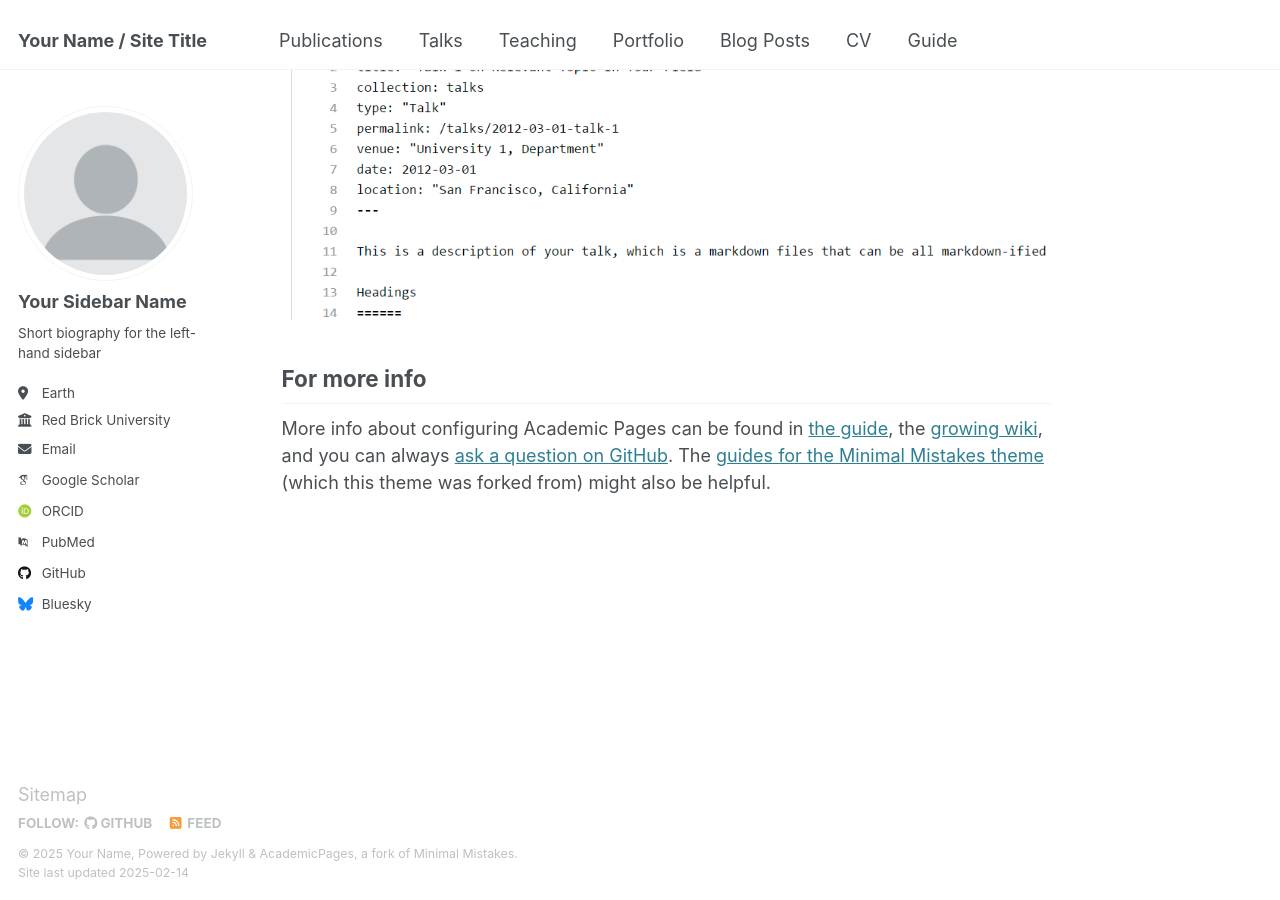
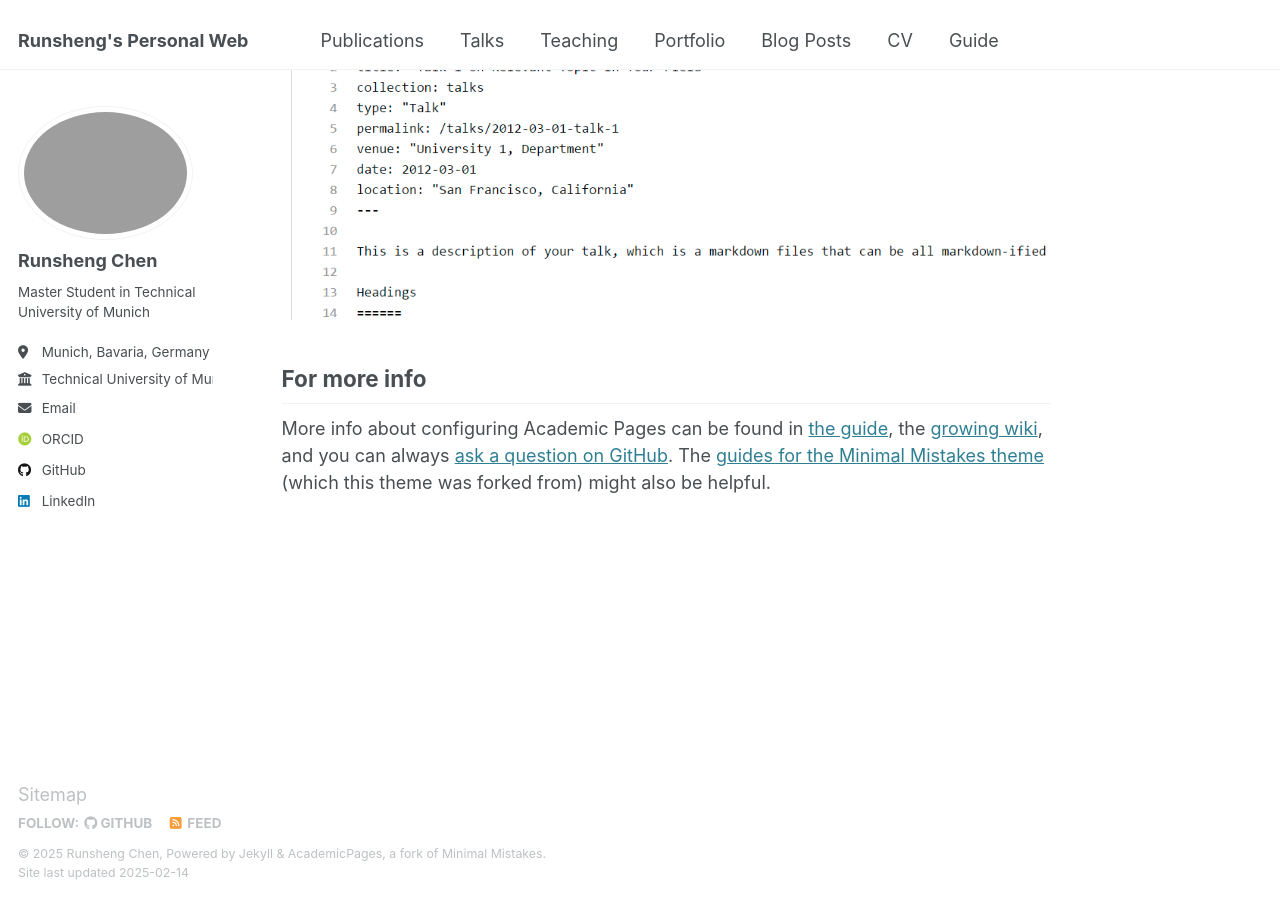
Before and after one commit to rschen-xqq/rschen-xqq.github.io, a Jekyll site: the page built from _pages/about.md, in a window 1280 px wide and 900 px high, scrolled down 2642 px. Built offline with Jekyll 4.4.1, drawn with Linux system fonts in a browser that asks for light colours; some web fonts are replaced.

Commit message:
Update _config.yml

```diff
--- a/_config.yml
+++ b/_config.yml
@@ -9,35 +9,35 @@
 # Basic Site Settings
 locale                   : "en-US"
 site_theme               : "default"
-title                    : "Your Name / Site Title"
+title                    : "Runsheng's Personal Web"
 title_separator          : "-"
-name                     : &name "Your Name"
-description              : &description "personal description"
-url                      : https://academicpages.github.io # the base hostname & protocol for your site e.g. "https://[your GitHub username].github.io"
+name                     : &name "Runsheng Chen"
+description              : &description "Master Student in Robotics, Cognition, Intelligence in Technical University of Munich"
+url                      : https://rschen-xqq.github.io # the base hostname & protocol for your site e.g. "https://[your GitHub username].github.io"
 baseurl                  : "" # the subpath of your site, e.g. "/blog"
-repository               : "academicpages/academicpages.github.io"
+repository               : "rschen-xqq/rschen-xqq.github.io"
 
 # Site Author - The following control what appear as part of the author content on the side bar.
 #               If a field is blank the icon and link will not appear, otherwise it will be shown.
 #               Additional customization can be done by editing /_includes/author-profile.html
 author:
   # Biographic information
-  avatar           : "profile.png"
-  name             : "Your Sidebar Name"
+  avatar           : "poetry.png"
+  name             : "Runsheng Chen"
   pronouns         : # example: "she/her"
-  bio              : "Short biography for the left-hand sidebar"
-  location         : "Earth"
-  employer         : "Red Brick University"
+  bio              : "Master Student in Technical University of Munich"
+  location         : "Munich, Bavaria, Germany"
+  employer         : "Technical University of Munich"
   uri              : # URL
-  email            : "none@example.org"
+  email            : "runsheng.chen@outlook.com"
 
   # Academic websites
   arxiv            : # URL - Update with the correct link to your profile
-  googlescholar    : "https://scholar.google.com/citations?user=PS_CX0AAAAAJ"
+  googlescholar    : # URL
   impactstory      : # URL
-  orcid            : "http://orcid.org/yourorcidurl"
+  orcid            : "https://orcid.org/my-orcid?orcid=0009-0005-2401-7004"
   semantic         : # URL
-  pubmed           : "https://www.ncbi.nlm.nih.gov/pubmed/?term=john+snow"
+  pubmed           : # URL
   researchgate     : # URL
   scopus           : # URL
 
@@ -45,12 +45,12 @@ author:
   bitbucket        : # Username - Update with your username on the site
   codepen          : # Username
   dribbble         : # Username
-  github           : "academicpages"
+  github           : "https://github.com/MemorushB"
   kaggle           : # Username
   stackoverflow    : # User number or user number and name (i.e., use "1" or "1/jeff-atwood")
 
   # Social media
-  bluesky          : "bsky.app" # Replace this with you Bluesky username
+  bluesky          : # Replace this with you Bluesky username
   facebook         : # Username
   flickr           : # Username
   foursquare       : # Username
@@ -59,7 +59,7 @@ author:
   keybase          : # Username
   instagram        : # Username
   lastfm           : # Username
-  linkedin         : # Username
+  linkedin         : "https://www.linkedin.com/in/runsheng-chen-0a02b9215/"
   mastodon         : # URL
   medium           : # URL
   pinterest        : # Username
```
